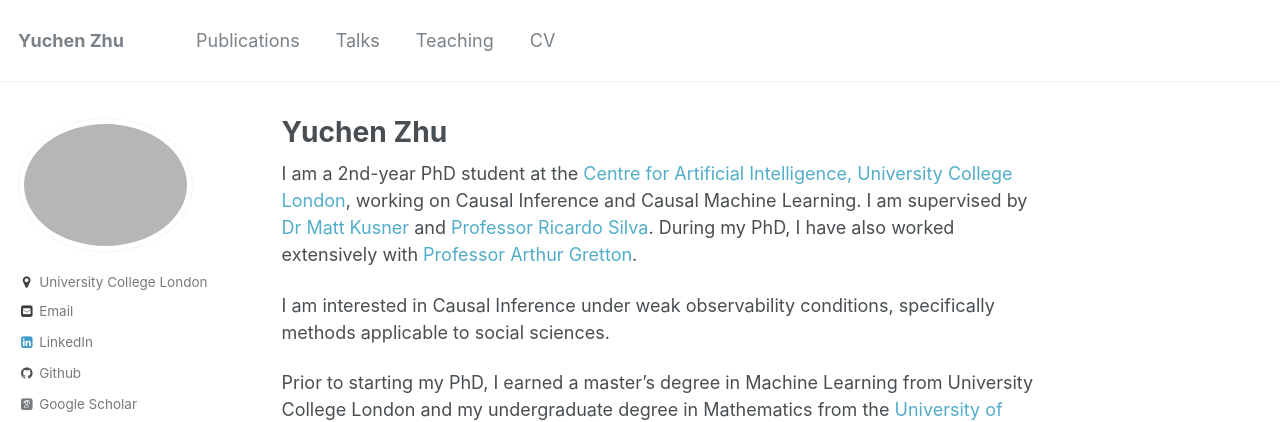
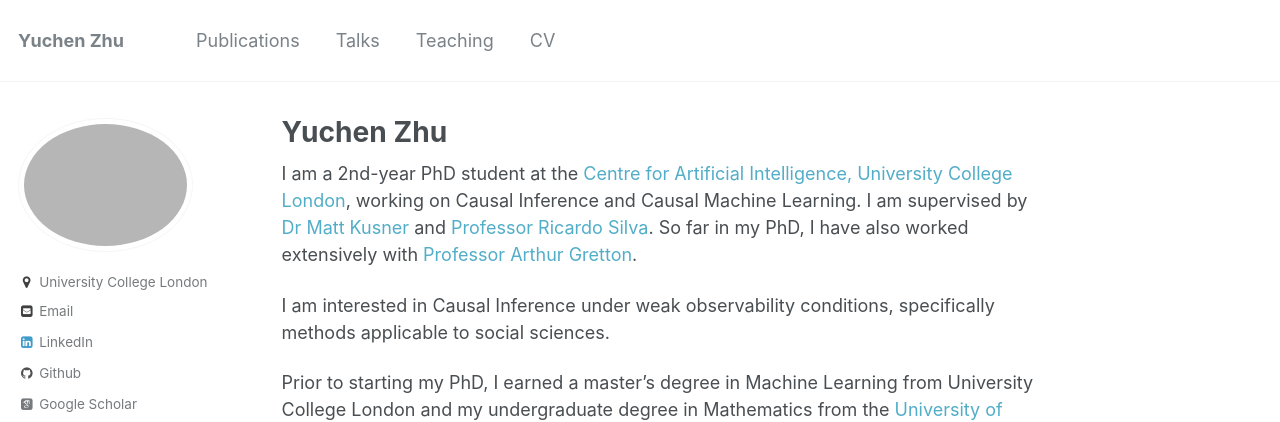
Before and after one commit to yuchen-zhu/yuchen-zhu.github.io, a Jekyll site: the page built from _pages/about.md, in a window 1280 px wide and 936 px high. Shown: the top 422 px of the window. Built offline with Jekyll 4.4.1, drawn with Linux system fonts in a browser that asks for light colours; some web fonts are replaced.

```diff
--- a/_pages/about.md
+++ b/_pages/about.md
@@ -8,7 +8,7 @@ redirect_from:
   - /about.html
   -
 ---
-I am a 2nd-year PhD student at the [Centre for Artificial Intelligence, University College London](https://www.ucl.ac.uk/ai-centre/), working on Causal Inference and Causal Machine Learning. I am supervised by [Dr Matt Kusner](http://mkusner.github.io) and [Professor Ricardo Silva](http://www.homepages.ucl.ac.uk/~ucgtrbd/). During my PhD, I have also worked extensively with [Professor Arthur Gretton](https://www.gatsby.ucl.ac.uk/~gretton/).
+I am a 2nd-year PhD student at the [Centre for Artificial Intelligence, University College London](https://www.ucl.ac.uk/ai-centre/), working on Causal Inference and Causal Machine Learning. I am supervised by [Dr Matt Kusner](http://mkusner.github.io) and [Professor Ricardo Silva](http://www.homepages.ucl.ac.uk/~ucgtrbd/). So far in my PhD, I have also worked extensively with [Professor Arthur Gretton](https://www.gatsby.ucl.ac.uk/~gretton/).
 
 I am interested in Causal Inference under weak observability conditions, specifically methods applicable to social sciences.
 
```
